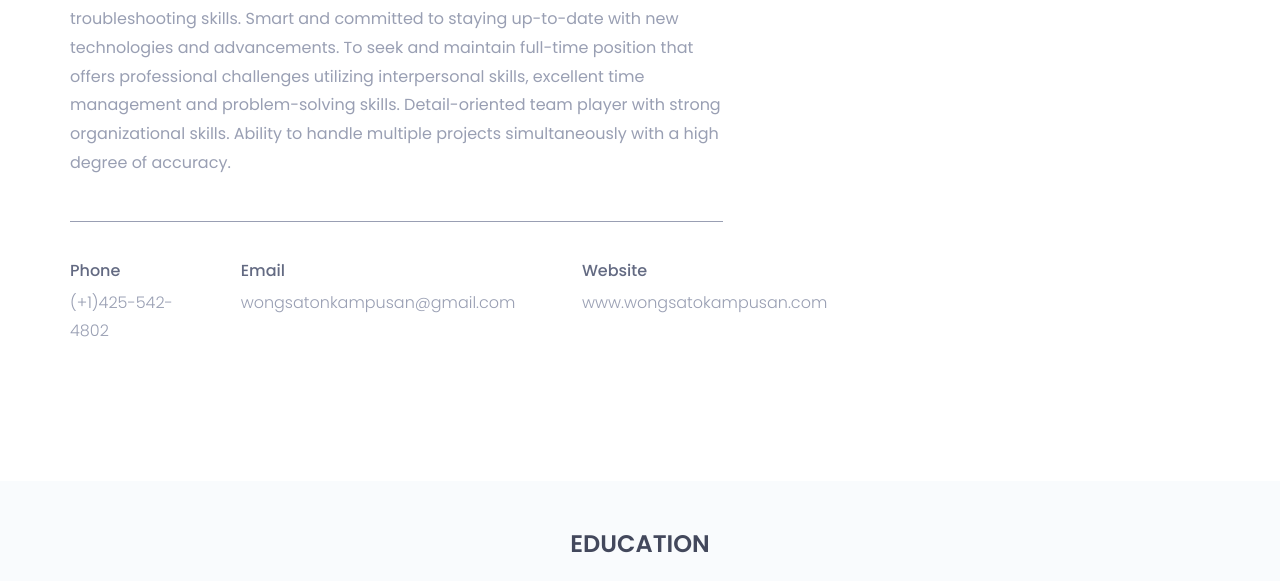
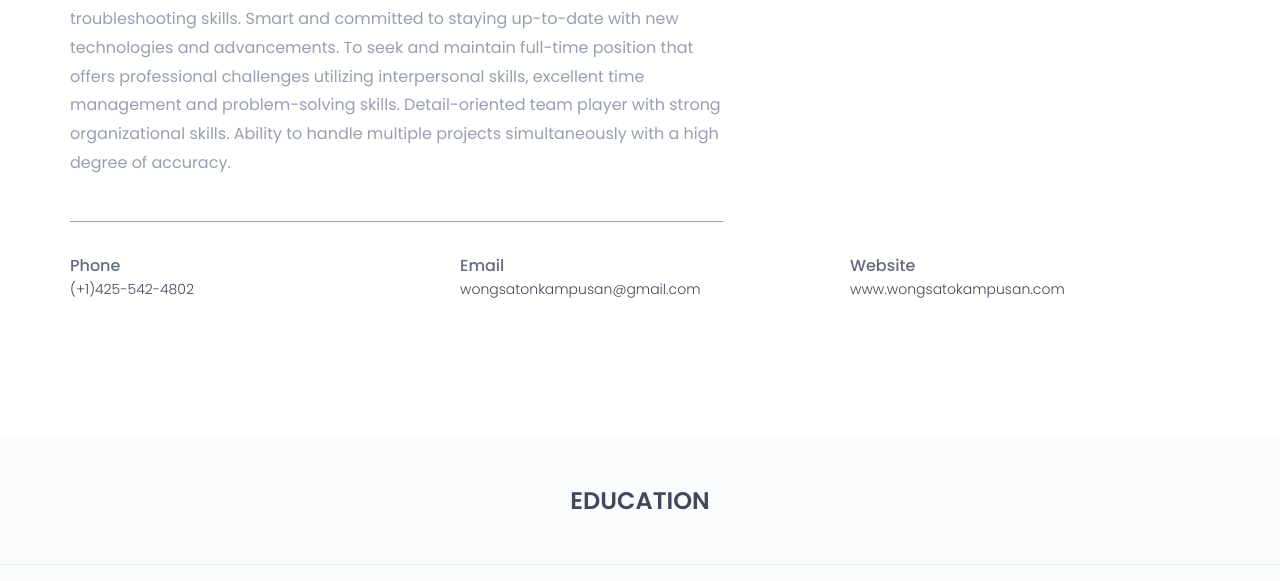
Before and after one commit to wongsatonk/Portfolio, a Flask app: page / in a window 1280 px wide. Shown: the part 1764-2345 px from the top of the page. Run offline with Flask 3, Linux system fonts and the light colour scheme; some libraries are stand-ins or nearby versions.

Commit message:
adjust about me layout

```diff
--- a/templates/index.html
+++ b/templates/index.html
@@ -73,7 +73,7 @@
 						<button type="button" class="navbar-toggle" data-toggle="collapse" data-target="#navbar-menu">
 							<i class="fa fa-bars"></i>
 						</button>
-						<a class="navbar-brand" href="index.html">wongsatonk</a>
+						<a class="navbar-brand" href="#">wongsatonk</a>
 					</div><!--/.navbar-header-->
 					<!-- End Header Navigation -->
 
@@ -106,7 +106,7 @@
 			<div class="row">
 				<div class="col-md-12 text-center">
 					<div class="header-text">
-						<h2>hi <span>,</span> i am <br> wongsaton <br> kampusan <span>.</span> </h2>
+						<h2>hi <span>,</span> i am <br> wongsaton kampusan <span>.</span> </h2>
 						<p>automation, control and project engineer | developer</p>
 						<a href="/static/assets/download/Wongsaton_Kampusan_Resume.pdf" download>download resume</a>
 					</div><!--/.header-text-->
@@ -157,26 +157,7 @@
 								player with strong organizational skills. Ability to handle multiple projects
 								simultaneously with a high degree of accuracy.
 							</p>
-							<div class="row">
-								<div class="col-sm-3">
-									<div class="single-about-add-info">
-										<h3>phone</h3>
-										<p>(+1)425-542-4802</p>
-									</div>
-								</div>
-								<div class="col-sm-6">
-									<div class="single-about-add-info">
-										<h3>email</h3>
-										<p>wongsatonkampusan@gmail.com</p>
-									</div>
-								</div>
-								<div class="col-sm-3">
-									<div class="single-about-add-info">
-										<h3>website</h3>
-										<p>www.wongsatokampusan.com</p>
-									</div>
-								</div>
-							</div>
+
 						</div>
 					</div>
 					<div class="col-sm-offset-1 col-sm-4">
@@ -206,6 +187,26 @@
 
 						</div>
 
+					</div>
+				</div>
+				<div class="row">
+					<div class="col-sm-4">
+						<div class="single-about-add-info">
+							<h3>phone</h3>
+							<p>(+1)425-542-4802</p>
+						</div>
+					</div>
+					<div class="col-sm-4">
+						<div class="single-about-add-info">
+							<h3>email</h3>
+							<p>wongsatonkampusan@gmail.com</p>
+						</div>
+					</div>
+					<div class="col-sm-4">
+						<div class="single-about-add-info">
+							<h3>website</h3>
+							<p>www.wongsatokampusan.com</p>
+						</div>
 					</div>
 				</div>
 			</div>
```
